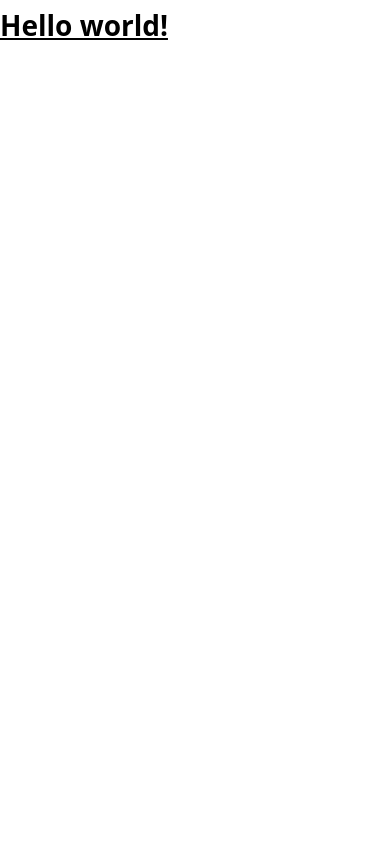
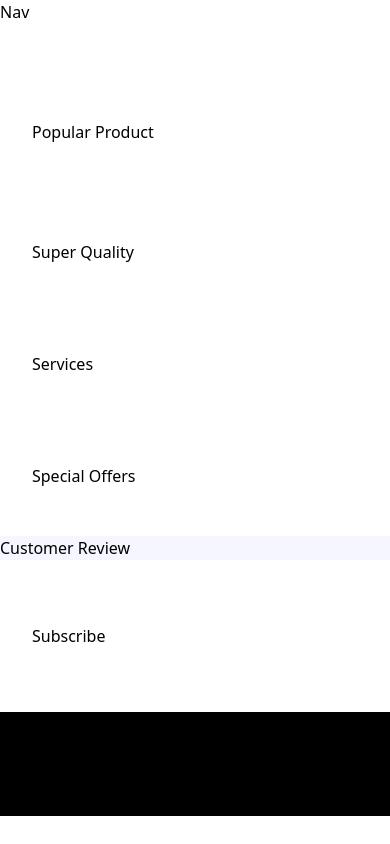
Before and after one commit to job-droid/Nike-Store-Portfolio, a React (Vite) app: page / in a window 390 px wide. Built offline with nearby package versions, Linux system fonts and the light colour scheme; a web font is replaced by a local one.

Commit message:
preparing the skelton and imported to the desire destination

```diff
--- a/src/App.jsx
+++ b/src/App.jsx
@@ -1,7 +1,26 @@
-export default function App() {
-  return (
-    <h1 className="text-3xl font-bold underline">
-      Hello world!
-    </h1>
-  )
-}
+import {
+  Hero,
+  PopularProduct,
+  SuperQuality,
+  Services,
+  Subscribe,
+  SpecialOffers,
+  CustomerReviews,
+  Footer,
+} from "./sections";
+
+const App = () => (
+  <main className="relative">
+    Nav
+    <section className="xl:padding-1 wide:padding-r padding-b"></section>
+    <section className="padding">Popular Product</section>
+    <section className="padding">Super Quality</section>
+    <section className="padding-x py-10">Services</section>
+    <section className="padding">Special Offers</section>
+    <section className="bg-pale-blue">Customer Review</section>
+    <section className="padding-x sm:py-32 py-16 w-full">Subscribe</section>
+    <section className="bg-black padding-x padding-t pb-8">Footer</section>
+  </main>
+);
+
+export default App;
--- /dev/null
+++ b/src/sections/CustomerReviews.jsx
@@ -0,0 +1,9 @@
+import React from 'react'
+
+function CustomerReviews() {
+  return (
+    <div>CustomerReviews</div>
+  )
+}
+
+export default CustomerReviews
--- /dev/null
+++ b/src/sections/Footer.jsx
@@ -0,0 +1,9 @@
+import React from 'react'
+
+function Footer() {
+  return (
+    <div>Footer</div>
+  )
+}
+
+export default Footer
--- /dev/null
+++ b/src/sections/Hero.jsx
@@ -0,0 +1,9 @@
+import React from 'react'
+
+function Hero() {
+  return (
+    <div>Hero</div>
+  )
+}
+
+export default Hero
--- /dev/null
+++ b/src/sections/Nav.jsx
@@ -0,0 +1,9 @@
+import React from 'react'
+
+function Nav() {
+  return (
+    <div>Nav</div>
+  )
+}
+
+export default Nav
--- /dev/null
+++ b/src/sections/PopularProduct.jsx
@@ -0,0 +1,9 @@
+import React from 'react'
+
+function PopularProduct() {
+  return (
+    <div>PopularProduct</div>
+  )
+}
+
+export default PopularProduct
--- /dev/null
+++ b/src/sections/Services.jsx
@@ -0,0 +1,9 @@
+import React from 'react'
+
+function Services() {
+  return (
+    <div>Services</div>
+  )
+}
+
+export default Services
--- /dev/null
+++ b/src/sections/SpecialOffers.jsx
@@ -0,0 +1,9 @@
+import React from 'react'
+
+function SpecialOffers() {
+  return (
+    <div>SpecialOffers</div>
+  )
+}
+
+export default SpecialOffers
--- /dev/null
+++ b/src/sections/Subscribe.jsx
@@ -0,0 +1,9 @@
+import React from 'react'
+
+function Subscribe() {
+  return (
+    <div>Subscribe</div>
+  )
+}
+
+export default Subscribe
--- /dev/null
+++ b/src/sections/SuperQuality.jsx
@@ -0,0 +1,9 @@
+import React from 'react'
+
+function SuperQuality() {
+  return (
+    <div>SuperQuality</div>
+  )
+}
+
+export default SuperQuality
--- /dev/null
+++ b/src/sections/index.js
@@ -0,0 +1,19 @@
+import Hero from "./Hero";
+import PopularProduct from "./PopularProduct";
+import SuperQuality from "./SuperQuality";
+import Services from "./Services";
+import SpecialOffers from "./SpecialOffers";
+import CustomerReviews from "./CustomerReviews";
+import Footer from "./Footer";
+import Subscribe from "./Subscribe";
+
+export {
+  Hero,
+  PopularProduct,
+  SuperQuality,
+  Services,
+  SpecialOffers,
+  CustomerReviews,
+  Footer,
+  Subscribe,
+};
```
